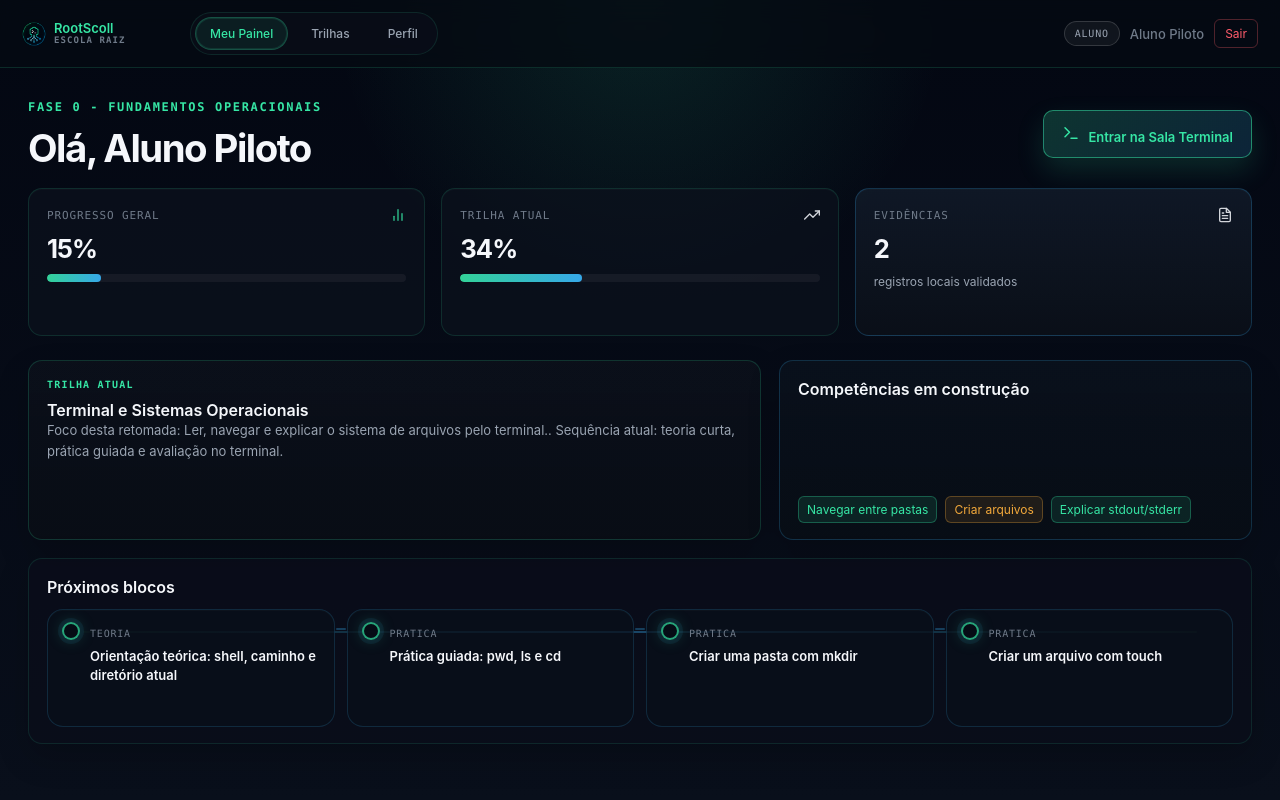
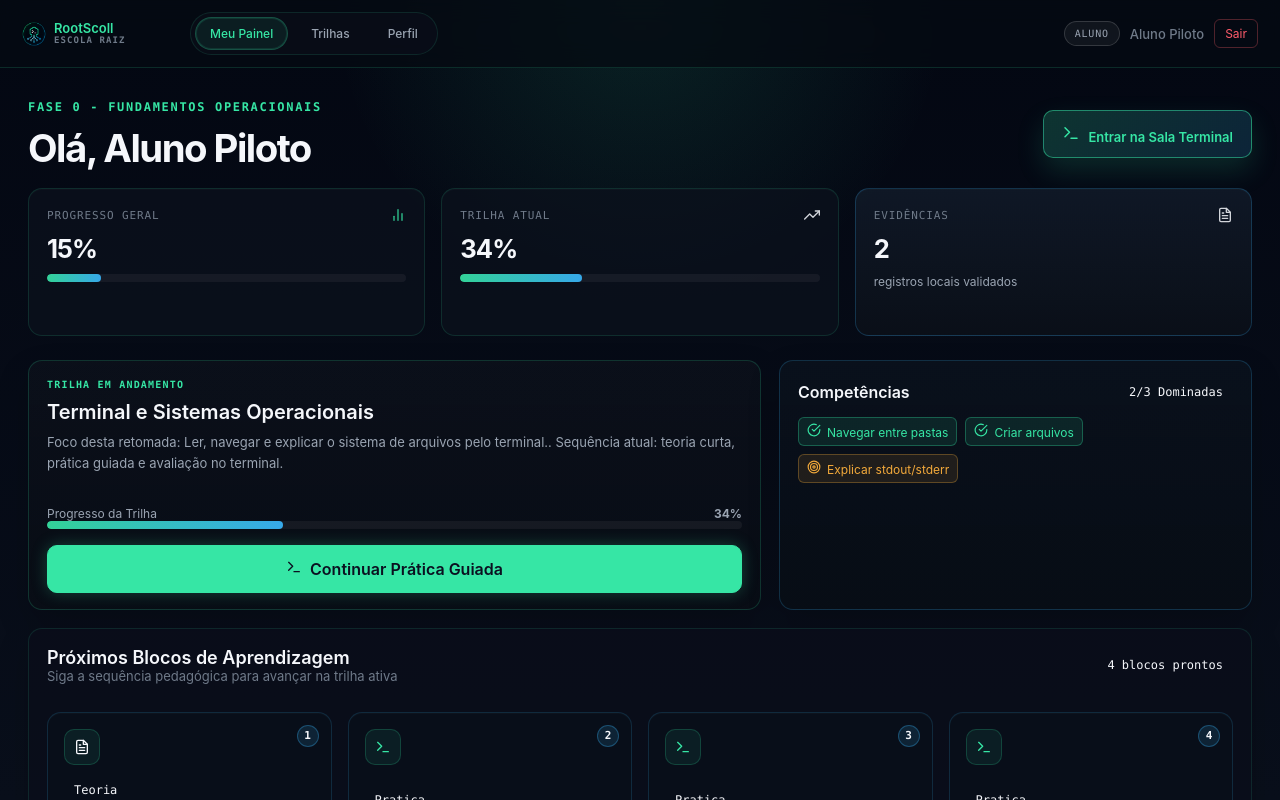
Before and after one commit to reinaldogramachof-hash/RootScoll, a React (Vite) app in the folder apps/web/: page / in a window 1280 px wide. Both pictures are taken after typing "name@example.com", "Sample123" into the empty fields and a click on the button "Entrar na Sala do Aluno". Built offline with nearby package versions, Linux system fonts and the light colour scheme.

Commit message:
feat(ui): lapidacao visual e funcional do Dashboard do Aluno (StudentDashboard)

```diff
--- a/apps/web/src/features/app-shell/StudentDashboard.tsx
+++ b/apps/web/src/features/app-shell/StudentDashboard.tsx
@@ -1,5 +1,15 @@
 import type { MockUser, Track } from './types';
-import { IconChart, IconTrendingUp, IconFileText, IconTerminal } from './icons';
+import {
+  IconChart,
+  IconTrendingUp,
+  IconFileText,
+  IconTerminal,
+  IconCheckCircle,
+  IconTarget,
+  IconLightbulb,
+  IconAward,
+  IconChevronRight,
+} from './icons';
 
 export interface StudentDashboardProps {
   readonly user: MockUser;
@@ -7,6 +17,19 @@ export interface StudentDashboardProps {
   readonly onOpenTracks: () => void;
   readonly onOpenProfile: () => void;
   readonly onEnterClassroom: () => void;
+}
+
+function getModuleIcon(mode: string) {
+  switch (mode) {
+    case 'teoria':
+      return <IconFileText size={16} className="text-cyan" />;
+    case 'pratica':
+      return <IconTerminal size={16} className="text-mint" />;
+    case 'avaliacao':
+      return <IconAward size={16} className="text-amber" />;
+    default:
+      return <IconLightbulb size={16} className="text-muted" />;
+  }
 }
 
 /**
@@ -24,6 +47,10 @@ function StudentDashboard({
   const availableModules =
     currentTrack?.modules.filter((module) => module.status === 'available') ?? [];
   const nextModules = availableModules.slice(0, 4);
+
+  const completedCompetenciesCount = Math.ceil(
+    ((currentTrack?.competencies.length ?? 0) * (currentTrack?.progress ?? 0)) / 100,
+  );
 
   return (
     <div className="screen dashboard student-dashboard">
@@ -77,42 +104,100 @@ function StudentDashboard({
 
       <div className="dashboard__grid">
         <section className="dashboard__section dashboard__section--primary">
-          <div>
-            <p className="dashboard__section-eyebrow">Trilha atual</p>
-            <h2 className="dashboard__section-title">
+          <div className="dashboard__section-header-wrap">
+            <p className="dashboard__section-eyebrow">Trilha em Andamento</p>
+            <h2 className="dashboard__section-title" style={{ fontSize: '20px', marginBottom: '8px' }}>
               {currentTrack?.title ?? 'Nenhuma trilha selecionada'}
             </h2>
-            <p className="dashboard__section-text">
+            <p className="dashboard__section-text" style={{ marginBottom: '16px' }}>
               {currentTrack?.status === 'available'
                 ? `Foco desta retomada: ${user.currentCompetency}. Sequência atual: teoria curta, prática guiada e avaliação no terminal.`
                 : 'Nenhuma trilha disponível ainda para prática guiada.'}
             </p>
           </div>
+
+          {currentTrack && (
+            <div className="dashboard__section-progress-card">
+              <div className="classroom-card__progress-label">
+                <span>Progresso da Trilha</span>
+                <strong>{currentTrack.progress}%</strong>
+              </div>
+              <div className="dashboard__meter" aria-hidden="true" style={{ marginBottom: '16px' }}>
+                <span style={{ width: `${currentTrack.progress}%` }} />
+              </div>
+
+              <button
+                type="button"
+                className="btn btn-primary btn--block btn-primary--glow"
+                onClick={onEnterClassroom}
+                disabled={currentTrack.status !== 'available'}
+              >
+                <IconTerminal size={16} style={{ marginRight: 8 }} />
+                Continuar Prática Guiada
+              </button>
+            </div>
+          )}
         </section>
 
         <section className="dashboard__section dashboard__section--secondary">
-          <h2 className="dashboard__section-title">Competências em construção</h2>
+          <div>
+            <div style={{ display: 'flex', justifyContent: 'space-between', alignItems: 'center', marginBottom: '12px' }}>
+              <h2 className="dashboard__section-title">Competências</h2>
+              <span className="badge badge--mint">{completedCompetenciesCount}/{currentTrack?.competencies.length ?? 0} Dominadas</span>
+            </div>
             <ul className="dashboard__chips">
-            {currentTrack?.competencies.map((competency, idx) => (
+              {currentTrack?.competencies.map((competency, idx) => {
+                const isValidated = idx < completedCompetenciesCount;
+                return (
                   <li
                     key={competency}
-                className={
-                  idx % 2 === 0 ? 'dashboard__chip--validated' : 'dashboard__chip--pending'
-                }
+                    className={isValidated ? 'dashboard__chip--validated' : 'dashboard__chip--pending'}
                   >
+                    {isValidated ? (
+                      <IconCheckCircle size={14} style={{ marginRight: 6 }} />
+                    ) : (
+                      <IconTarget size={14} style={{ marginRight: 6 }} />
+                    )}
                     {competency}
                   </li>
-            ))}
+                );
+              })}
             </ul>
+          </div>
         </section>
 
-        <section className="dashboard__section">
-          <h2 className="dashboard__section-title">Próximos blocos</h2>
+        <section className="dashboard__section" style={{ gridColumn: '1 / -1' }}>
+          <div style={{ display: 'flex', justifyContent: 'space-between', alignItems: 'center', marginBottom: '16px' }}>
+            <div>
+              <h2 className="dashboard__section-title" style={{ fontSize: '18px' }}>Próximos Blocos de Aprendizagem</h2>
+              <p style={{ margin: 0, fontSize: '13px', color: 'var(--text-muted)' }}>
+                Siga a sequência pedagógica para avançar na trilha ativa
+              </p>
+            </div>
+            <span className="badge badge--secondary">{nextModules.length} blocos prontos</span>
+          </div>
+
           <ol className="dashboard__timeline">
-            {nextModules.map((module) => (
-              <li key={module.id}>
-                <span>{module.mode}</span>
-                <strong>{module.title}</strong>
+            {nextModules.map((module, idx) => (
+              <li key={module.id} className="dashboard__timeline-item">
+                <div className="dashboard__timeline-step-badge">{idx + 1}</div>
+                <div className="dashboard__timeline-icon">
+                  {getModuleIcon(module.mode)}
+                </div>
+                <div className="dashboard__timeline-content">
+                  <div className="dashboard__timeline-meta">
+                    <span className="badge badge--secondary" style={{ textTransform: 'capitalize' }}>{module.mode}</span>
+                  </div>
+                  <strong className="dashboard__timeline-title">{module.title}</strong>
+                </div>
+                <button
+                  type="button"
+                  className="btn btn-secondary btn--sm dashboard__timeline-action"
+                  onClick={onEnterClassroom}
+                  disabled={module.status !== 'available'}
+                >
+                  Iniciar <IconChevronRight size={14} style={{ marginLeft: 4 }} />
+                </button>
               </li>
             ))}
           </ol>
--- a/apps/web/src/styles/app.css
+++ b/apps/web/src/styles/app.css
@@ -1045,96 +1045,85 @@ body {
 }
 
 .dashboard__timeline {
-  position: relative;
   display: grid;
-  grid-template-columns: repeat(auto-fit, minmax(150px, 1fr));
-  gap: 12px;
+  grid-template-columns: repeat(auto-fit, minmax(220px, 1fr));
+  gap: 16px;
   margin: 0;
   padding: 0;
   list-style: none;
 }
 
-.dashboard__timeline::before {
-  content: '';
-  position: absolute;
-  left: 36px;
-  right: 36px;
-  top: 22px;
-  height: 2px;
-  border-radius: 999px;
-  background: linear-gradient(
-    90deg,
-    rgba(54, 230, 165, 0.1),
-    rgba(58, 184, 255, 0.42),
-    rgba(54, 230, 165, 0.1)
-  );
-  opacity: 0.8;
-}
-
-.dashboard__timeline li {
+.dashboard__timeline-item {
   position: relative;
   display: flex;
   flex-direction: column;
-  gap: 8px;
-  min-height: 118px;
+  justify-content: space-between;
+  gap: 12px;
   border: 1px solid rgba(58, 184, 255, 0.16);
-  border-radius: 16px;
+  border-radius: var(--radius-lg);
   background: rgba(11, 16, 25, 0.72);
-  padding: 18px 12px 12px 16px;
+  padding: 16px;
   box-shadow: inset 0 1px 0 rgba(255, 255, 255, 0.02);
-}
-
-.dashboard__timeline li::before {
-  content: '';
+  transition: transform 180ms ease, border-color 180ms ease, box-shadow 180ms ease;
+}
+
+.dashboard__timeline-item:hover {
+  transform: translateY(-2px);
+  border-color: rgba(54, 230, 165, 0.35);
+  box-shadow: 0 8px 24px rgba(0, 0, 0, 0.3);
+}
+
+.dashboard__timeline-step-badge {
   position: absolute;
   top: 12px;
-  left: 14px;
-  width: 14px;
-  height: 14px;
-  border: 2px solid rgba(54, 230, 165, 0.7);
+  right: 12px;
+  width: 22px;
+  height: 22px;
   border-radius: 50%;
-  background: rgba(7, 13, 22, 0.96);
-  box-shadow:
-    0 0 0 4px rgba(58, 184, 255, 0.08),
-    0 0 16px rgba(54, 230, 165, 0.25);
-  z-index: 1;
-}
-
-.dashboard__timeline li::after {
-  content: '';
-  position: absolute;
-  top: 18px;
-  left: calc(100% + 2px);
-  width: 10px;
-  height: 2px;
-  border-radius: 999px;
-  background: rgba(58, 184, 255, 0.32);
-  opacity: 0.9;
-}
-
-.dashboard__timeline li:last-child::after {
-  display: none;
-}
-
-.dashboard__timeline span {
-  position: relative;
-  z-index: 1;
-  margin-left: 26px;
-  color: var(--text-muted);
+  background: rgba(58, 184, 255, 0.12);
+  border: 1px solid rgba(58, 184, 255, 0.3);
+  color: var(--cyan);
   font-family: var(--font-mono);
-  font-size: 10px;
-  letter-spacing: 0.08em;
-  text-transform: uppercase;
-}
-
-.dashboard__timeline strong {
-  position: relative;
-  z-index: 1;
-  margin-left: 26px;
-  color: var(--text-primary);
-  font-size: 13px;
-  line-height: 1.45;
+  font-size: 11px;
+  font-weight: 700;
+  display: flex;
+  align-items: center;
+  justify-content: center;
+}
+
+.dashboard__timeline-icon {
+  display: inline-flex;
+  align-items: center;
+  justify-content: center;
+  width: 36px;
+  height: 36px;
+  border-radius: var(--radius-md);
+  background: rgba(54, 230, 165, 0.08);
+  border: 1px solid rgba(54, 230, 165, 0.2);
+}
+
+.dashboard__timeline-content {
+  display: flex;
+  flex-direction: column;
+  gap: 6px;
+}
+
+.dashboard__timeline-meta {
+  display: flex;
+  align-items: center;
+  gap: 6px;
+}
+
+.dashboard__timeline-title {
+  color: var(--text-primary);
+  font-size: 14px;
+  line-height: 1.4;
   font-weight: 600;
+}
+
+.dashboard__timeline-action {
+  align-self: flex-start;
+  margin-top: 4px;
 }
 
 .dashboard__chips {
```
Lines whose indentation alone changed are shown as unchanged.
